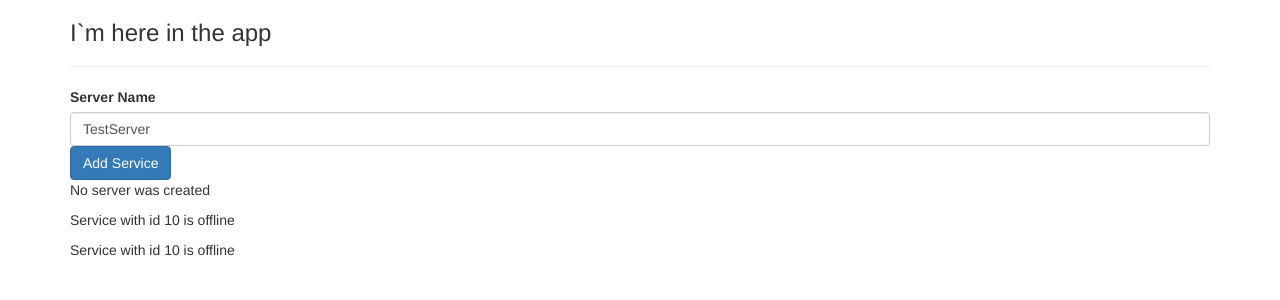
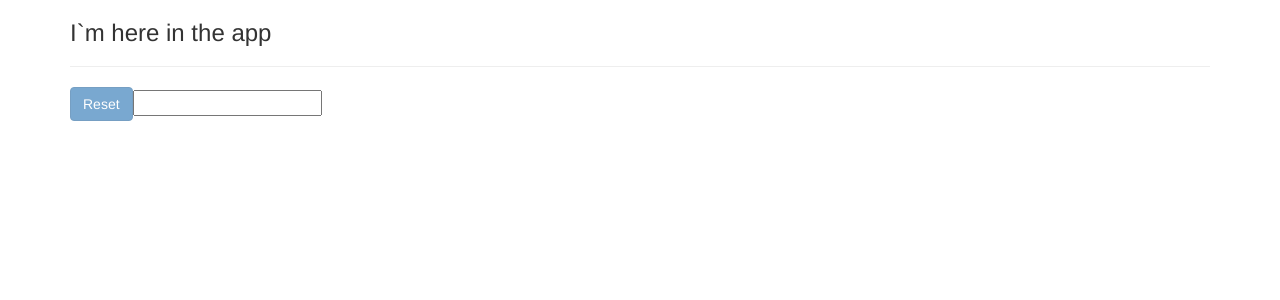
Before and after one commit to GromychAnna/test-udemi-app, an Angular app: page / in a window 1280 px wide. Shown: the top 300 px of the page. Built offline with nearby package versions, Linux system fonts and the light colour scheme.

Commit message:
[basic assignment] Components

```diff
--- a/src/app/servers/servers.component.html
+++ b/src/app/servers/servers.component.html
@@ -1,19 +1,12 @@
-<label>Server Name</label>
-<!--<input-->
-  <!--type="text"-->
-  <!--class="form-control"-->
-  <!--(input)="onUpdateServerName($event)">-->
+<button
+  class="btn btn-primary"
+  [disabled]="disableClicking"
+  (click)="resetInput()">
+  Reset
+</button>
+
 <input
   type="text"
-  class="form-control"
-  [(ngModel)]="serverName">
-<button
-  class="btn btn-primary"
-  [disabled]="!allowNewServer"
-  (click)="onCreateServer()"> Add Service
-</button>
-
-<p>{{ serverCreationStatus }}</p>
-
-<app-server></app-server>
-<app-server></app-server>
+  [ngModel]="serverName"
+  (input)="updateServerName($event)">
+<p>{{serverName}}</p>
--- a/src/app/servers/servers.component.ts
+++ b/src/app/servers/servers.component.ts
@@ -6,27 +6,24 @@ import { Component, OnInit } from '@angular/core';
   styleUrls: ['./servers.component.css']
 })
 export class ServersComponent implements OnInit {
-  allowNewServer = false;
-  serverCreationStatus = 'No server was created';
-  serverName = 'TestServer';
+
+  serverName = '';
+  disableClicking = this.serverName === '';
 
   constructor() {
-    setTimeout(() => {
-      this.allowNewServer = true;
-    }, 2000);
   }
 
   ngOnInit() {
   }
 
-  onCreateServer() {
-    this.serverCreationStatus = 'server was created! The name is ' + this.serverName;
+  updateServerName(event: any) {
+    this.serverName = (<HTMLInputElement>event.target).value;
+    this.disableClicking = this.serverName === '';
   }
 
-  // onUpdateServerName(event: Event) {
-  onUpdateServerName(event: any) {
-    this.serverName = (<HTMLInputElement>event.target).value;
-    // this.serverName = event.target.value; // in case of commented function declaration
+  resetInput() {
+    this.serverName = '';
+    this.disableClicking = true;
   }
 
 }
```
